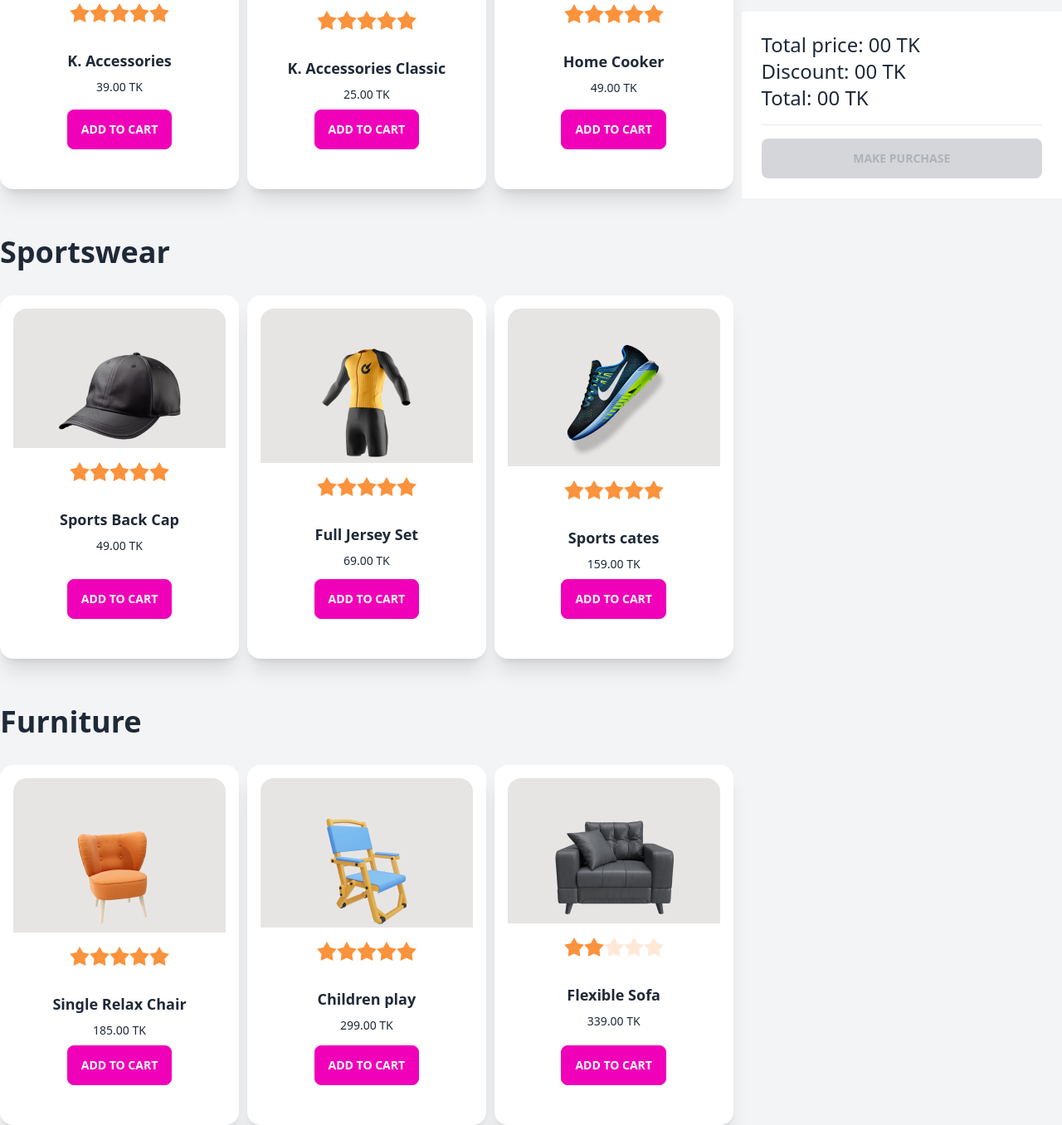
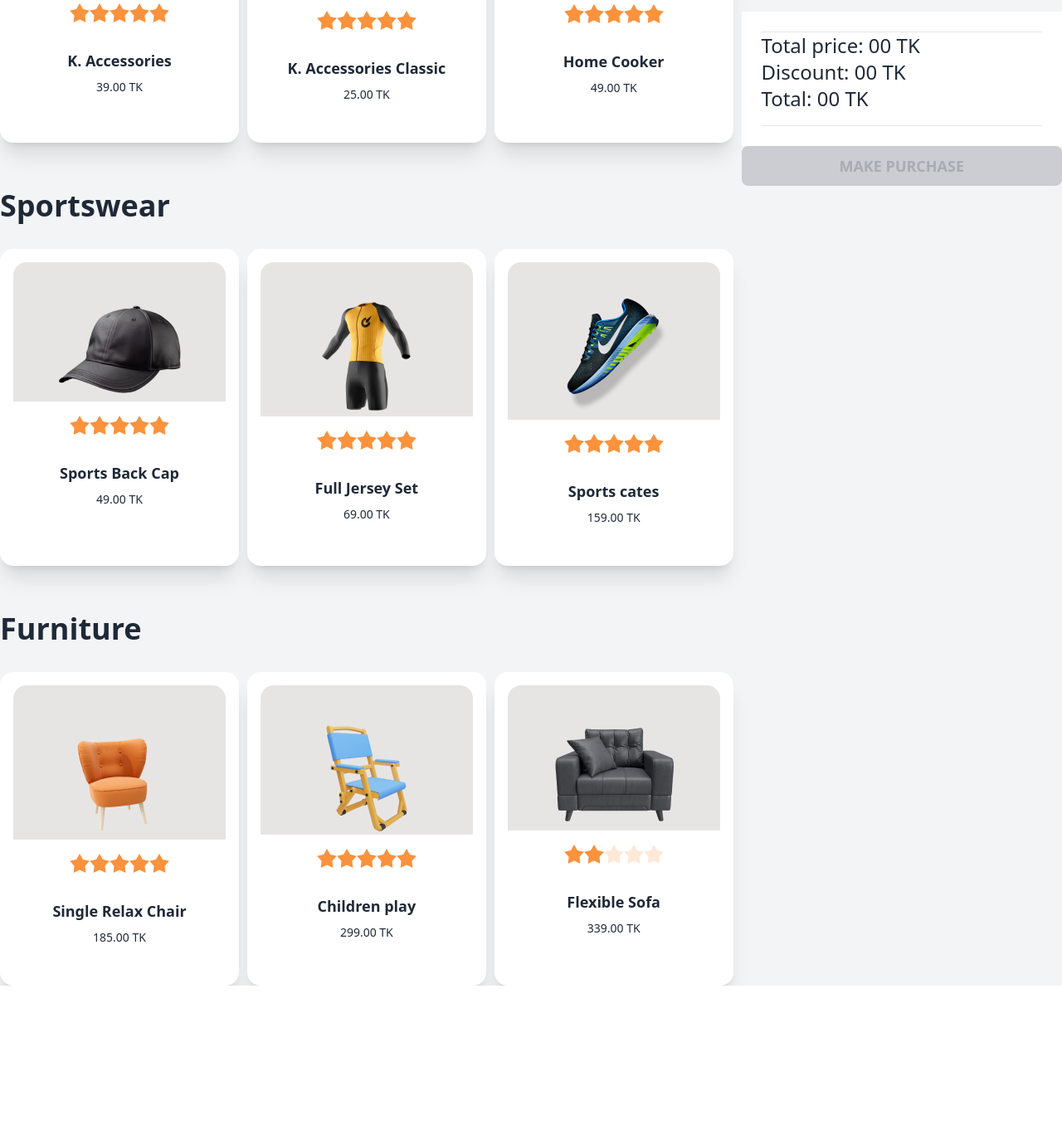
Before and after one commit to anikdev711/summer-sale-project, a plain HTML site: page index.html in a window 1280 px wide. Shown: the part 1204-2560 px from the top of the page at 83% size. After the commit the page ends 2392 px from the top, so only its background shows below. Drawn offline with nearby package versions, Linux system fonts and the light colour scheme.

Commit message:
seventh commit code updated

```diff
--- a/index.html
+++ b/index.html
@@ -25,7 +25,7 @@
                             off</span></h1>
                     <div class="flex flex-row gap-4 justify-center mt-8">
                         <p class="py-3 font-medium text-base">Use Promo Code</p>
-                        <button class="btn btn-secondary text-white text-base px-8 rounded-xl">SELL200</button>
+                        <p class="py-3 bg-[#E527B2] p-6 text-white text-lg font-semibold rounded-lg">SELL200</p>
                     </div>
                 </div>
             </div>
@@ -40,9 +40,9 @@
             <div class="mt-32">
                 <!-- Kitchenware starts  -->
                 <h1 class="font-semibold text-4xl mb-8">Kitchenware</h1>
-                <div class="grid grid-cols-1 lg:grid-cols-3 gap-4">
+                <div class="grid grid-cols-1 md:grid-cols-2 lg:grid-cols-3 gap-4">
                     <!-- first item starts -->
-                    <div class="card w-72 bg-base-100 shadow-xl p-4">
+                    <div onclick="goToMyCart(this)" class="card w-72 bg-base-100 shadow-xl p-4 hover:cursor-pointer">
                         <figure class="px-10 pt-10 bg-stone-200">
                             <img src="images/prod1.png" alt="product-1" class="rounded-xl" />
                         </figure>
@@ -56,15 +56,11 @@
                         <div class="card-body items-center text-center">
                             <h2 class="card-title font-semibold text-lg">K. Accessories</h2>
                             <p class="font-normal text-sm">39.00 TK</p>
-                            <div class="card-actions">
-                                <button onclick="goToMyCart(this)" class="btn btn-secondary text-white">Add to
-                                    cart</button>
-                            </div>
                         </div>
                     </div>
                     <!-- first item ends  -->
                     <!-- second item starts  -->
-                    <div class="card w-72 bg-base-100 shadow-xl p-4">
+                    <div onclick="goToMyCart(this)" class="card w-72 bg-base-100 shadow-xl p-4 hover:cursor-pointer">
                         <figure class="px-10 pt-10 bg-stone-200">
                             <img src="images/prod2.png" alt="product-2" class="rounded-xl" />
                         </figure>
@@ -78,15 +74,11 @@
                         <div class="card-body items-center text-center">
                             <h2 class="card-title font-semibold text-lg">K. Accessories Classic</h2>
                             <p class="font-normal text-sm">25.00 TK</p>
-                            <div class="card-actions">
-                                <button onclick="goToMyCart(this)" class="btn btn-secondary text-white">Add to
-                                    cart</button>
-                            </div>
                         </div>
                     </div>
                     <!-- second item ends  -->
                     <!-- third item starts  -->
-                    <div class="card w-72 bg-base-100 shadow-xl p-4">
+                    <div onclick="goToMyCart(this)" class="card w-72 bg-base-100 shadow-xl p-4 hover:cursor-pointer">
                         <figure class="px-10 pt-10 bg-stone-200">
                             <img src="images/prod3.png" alt="product-3" class="rounded-xl" />
                         </figure>
@@ -100,10 +92,6 @@
                         <div class="card-body items-center text-center">
                             <h2 class="card-title font-semibold text-lg">Home Cooker</h2>
                             <p class="font-normal text-sm">49.00 TK</p>
-                            <div class="card-actions">
-                                <button onclick="goToMyCart(this)" class="btn btn-secondary text-white">Add to
-                                    cart</button>
-                            </div>
                         </div>
                     </div>
                     <!-- third item ends  -->
@@ -112,9 +100,9 @@
 
                 <!-- Sportswear starts  -->
                 <h1 class="font-semibold text-4xl mt-14 mb-8">Sportswear</h1>
-                <div class="grid grid-cols-1 lg:grid-cols-3 gap-4">
+                <div class="grid grid-cols-1 md:grid-cols-2 lg:grid-cols-3 gap-4">
                     <!-- first item starts -->
-                    <div class="card w-72 bg-base-100 shadow-xl p-4">
+                    <div onclick="goToMyCart(this)" class="card w-72 bg-base-100 shadow-xl p-4 hover:cursor-pointer">
                         <figure class="px-10 pt-10 bg-stone-200">
                             <img src="images/prod4.png" alt="product-4" class="rounded-xl" />
                         </figure>
@@ -128,15 +116,11 @@
                         <div class="card-body items-center text-center">
                             <h2 class="card-title font-semibold text-lg">Sports Back Cap</h2>
                             <p class="font-normal text-sm">49.00 TK</p>
-                            <div class="card-actions">
-                                <button onclick="goToMyCart(this)" class="btn btn-secondary text-white">Add to
-                                    cart</button>
-                            </div>
                         </div>
                     </div>
                     <!-- first item ends  -->
                     <!-- second item starts  -->
-                    <div class="card w-72 bg-base-100 shadow-xl p-4">
+                    <div onclick="goToMyCart(this)" class="card w-72 bg-base-100 shadow-xl p-4 hover:cursor-pointer">
                         <figure class="px-10 pt-10 bg-stone-200">
                             <img src="images/prod5.png" alt="product-5" class="rounded-xl" />
                         </figure>
@@ -150,15 +134,11 @@
                         <div class="card-body items-center text-center">
                             <h2 class="card-title font-semibold text-lg">Full Jersey Set</h2>
                             <p class="font-normal text-sm">69.00 TK</p>
-                            <div class="card-actions">
-                                <button onclick="goToMyCart(this)" class="btn btn-secondary text-white">Add to
-                                    cart</button>
-                            </div>
                         </div>
                     </div>
                     <!-- second item ends  -->
                     <!-- third item starts  -->
-                    <div class="card w-72 bg-base-100 shadow-xl p-4">
+                    <div onclick="goToMyCart(this)" class="card w-72 bg-base-100 shadow-xl p-4 hover:cursor-pointer">
                         <figure class="px-10 pt-10 bg-stone-200">
                             <img src="images/prod6.png" alt="product-6" class="rounded-xl" />
                         </figure>
@@ -172,10 +152,6 @@
                         <div class="card-body items-center text-center">
                             <h2 class="card-title font-semibold text-lg">Sports cates</h2>
                             <p class="font-normal text-sm">159.00 TK</p>
-                            <div class="card-actions">
-                                <button onclick="goToMyCart(this)" class="btn btn-secondary text-white">Add to
-                                    cart</button>
-                            </div>
                         </div>
                     </div>
                     <!-- third item ends  -->
@@ -184,9 +160,9 @@
 
                 <!-- Furniture starts  -->
                 <h1 class="font-semibold text-4xl mt-14 mb-8">Furniture</h1>
-                <div class="grid grid-cols-1 lg:grid-cols-3 gap-4">
+                <div class="grid grid-cols-1 md:grid-cols-2 lg:grid-cols-3 gap-4">
                     <!-- first item starts -->
-                    <div class="card w-72 bg-base-100 shadow-xl p-4">
+                    <div onclick="goToMyCart(this)" class="card w-72 bg-base-100 shadow-xl p-4 hover:cursor-pointer">
                         <figure class="px-10 pt-10 bg-stone-200">
                             <img src="images/prod7.png" alt="product-7" class="rounded-xl" />
                         </figure>
@@ -200,15 +176,11 @@
                         <div class="card-body items-center text-center">
                             <h2 class="card-title font-semibold text-lg">Single Relax Chair</h2>
                             <p class="font-normal text-sm">185.00 TK</p>
-                            <div class="card-actions">
-                                <button onclick="goToMyCart(this)" class="btn btn-secondary text-white">Add to
-                                    cart</button>
-                            </div>
                         </div>
                     </div>
                     <!-- first item ends  -->
                     <!-- second item starts  -->
-                    <div class="card w-72 bg-base-100 shadow-xl p-4">
+                    <div onclick="goToMyCart(this)" class="card w-72 bg-base-100 shadow-xl p-4 hover:cursor-pointer">
                         <figure class="px-10 pt-10 bg-stone-200">
                             <img src="images/prod8.png" alt="product-8" class="rounded-xl" />
                         </figure>
@@ -222,15 +194,11 @@
                         <div class="card-body items-center text-center">
                             <h2 class="card-title font-semibold text-lg">Children play</h2>
                             <p class="font-normal text-sm">299.00 TK</p>
-                            <div class="card-actions">
-                                <button onclick="goToMyCart(this)" class="btn btn-secondary text-white">Add to
-                                    cart</button>
-                            </div>
                         </div>
                     </div>
                     <!-- second item ends  -->
                     <!-- third item starts  -->
-                    <div class="card w-72 bg-base-100 shadow-xl p-4">
+                    <div onclick="goToMyCart(this)" class="card w-72 bg-base-100 shadow-xl p-4 hover:cursor-pointer">
                         <figure class="px-10 pt-10 bg-stone-200">
                             <img src="images/prod9.png" alt="product-9" class="rounded-xl" />
                         </figure>
@@ -244,10 +212,6 @@
                         <div class="card-body items-center text-center">
                             <h2 class="card-title font-semibold text-lg">Flexible Sofa</h2>
                             <p class="font-normal text-sm">339.00 TK</p>
-                            <div class="card-actions">
-                                <button onclick="goToMyCart(this)" class="btn btn-secondary text-white">Add to
-                                    cart</button>
-                            </div>
                         </div>
                     </div>
                     <!-- third item ends  -->
@@ -271,21 +235,34 @@
                     <div id="my-cart-items">
 
                     </div>
+                    <hr>
                     <div>
                         <p class="text-2xl font-normal">Total price: <span id="my-total-price">00</span> TK</p>
                         <p class="text-2xl font-normal">Discount: <span id="my-discount">00</span> TK</p>
                         <p class="text-2xl font-normal mb-4">Total: <span id="my-grand-total">00</span> TK</p>
                         <hr>
-                        <button id="btn-my-purchase" class="btn btn-secondary text-white mt-4 w-full" disabled>Make
-                            Purchase</button>
                     </div>
                 </div>
                 <!-- price section ends  -->
                 <!-- modal starts  -->
                 <div id="confirm-purchase">
-
+                    <!-- modal begins -->
+                    <!-- Open the modal using ID.showModal() method -->
+                    <button id="btn-my-purchase" disabled class="btn btn-secondary text-lg text-white font-bold w-full"
+                        onclick="my_modal_5.showModal()">Make Purchase</button>
+                    <dialog id="my_modal_5" class="modal modal-bottom sm:modal-middle">
+                        <form method="dialog" class="modal-box">
+                            <img class="ml-28 md:ml-36 lg:ml-40" src="images/congo.png" alt="congo-image" />
+                            <h3 class="font-bold text-4xl text-center">Congratulations</h3>
+                            <p class="py-4 text-center">You have purchased the product</p>
+                            <div class="modal-action">
+                                <button id="btn-go-home" class="btn btn-primary text-white text-center">Go Home</button>
+                            </div>
+                        </form>
+                    </dialog>
+                    <!-- modal ends -->
                 </div>
-                <!-- modal ends -->
+                <!-- modal finally ends -->
             </div>
             <!-- cart ends -->
 
--- a/scripts/cart.js
+++ b/scripts/cart.js
@@ -3,14 +3,15 @@ function goToMyCart(target) {
 
     // total price
     const myCartItemsContainer = document.getElementById('my-cart-items');
-    const selectedItemName = target.parentNode.parentNode.childNodes[1].innerText;
-    const ul = document.createElement('ul');
+    const selectedItemName = target.childNodes[5].childNodes[1].innerText;
+    const count = myCartItemsContainer.childElementCount;
+    const ol = document.createElement('ol');
     const li = document.createElement('li');
     li.innerText = selectedItemName;
-    ul.appendChild(li);
-    myCartItemsContainer.appendChild(ul);
+    ol.innerHTML = `${count + 1}. ${li.innerText}`;
+    myCartItemsContainer.appendChild(ol);
 
-    const myItemsPrice = target.parentNode.parentNode.childNodes[3].innerText.split(" ")[0];
+    const myItemsPrice = target.childNodes[5].childNodes[3].innerText.split(" ")[0];
     totalPrice = parseFloat(totalPrice) + parseFloat(myItemsPrice);
     let totalPriceValue = totalPrice.toFixed(2)
     let myTotalPrice = document.getElementById('my-total-price');
@@ -70,30 +71,18 @@ function goToMyCart(target) {
         }
     }
     makeMyPurchase();
-
 }
 
 //modal
-document.getElementById('btn-my-purchase').addEventListener('click', function () {
-    const confirmPurchase = document.getElementById('confirm-purchase');
-    const div = document.createElement('div');
-    div.innerHTML = `
-    <!-- Open the modal using ID.showModal() method -->
-    <button class="btn btn-success text-lg text-white font-bold w-full" onclick="my_modal_5.showModal()">Confirm Purchase</button>
-    <dialog id="my_modal_5" class="modal modal-bottom sm:modal-middle">
-      <form method="dialog" class="modal-box">
-        <img class="ml-28 md:ml-36 lg:ml-40" src="images/congo.png" alt="congo-image"/>
-        <h3 class="font-bold text-4xl text-center">Congratulations</h3>
-        <p class="py-4 text-center">You have purchased the product</p>
-        <div class="modal-action">
-          <!-- if there is a button in form, it will close the modal -->
-          <button id="btn-go-home" class="btn btn-primary text-white text-center">Go Home</button>
-        </div>
-      </form>
-    </dialog>
-    `
-    confirmPurchase.appendChild(div);
-    document.getElementById('btn-go-home').addEventListener('click', function(){
-        window.location.href = 'index.html';
-    })
+const btnMyPurchase = document.getElementById('btn-my-purchase');
+const myPurchaseConfirmationModal = document.getElementById('confirm-purchase');
+
+function confirmMyPurchase() {
+    myPurchaseConfirmationModal.classList.add("active");
+}
+
+btnMyPurchase.addEventListener("click", confirmMyPurchase);
+
+document.getElementById('btn-go-home').addEventListener('click', function () {
+    window.location.href = 'index.html';
 })
```
